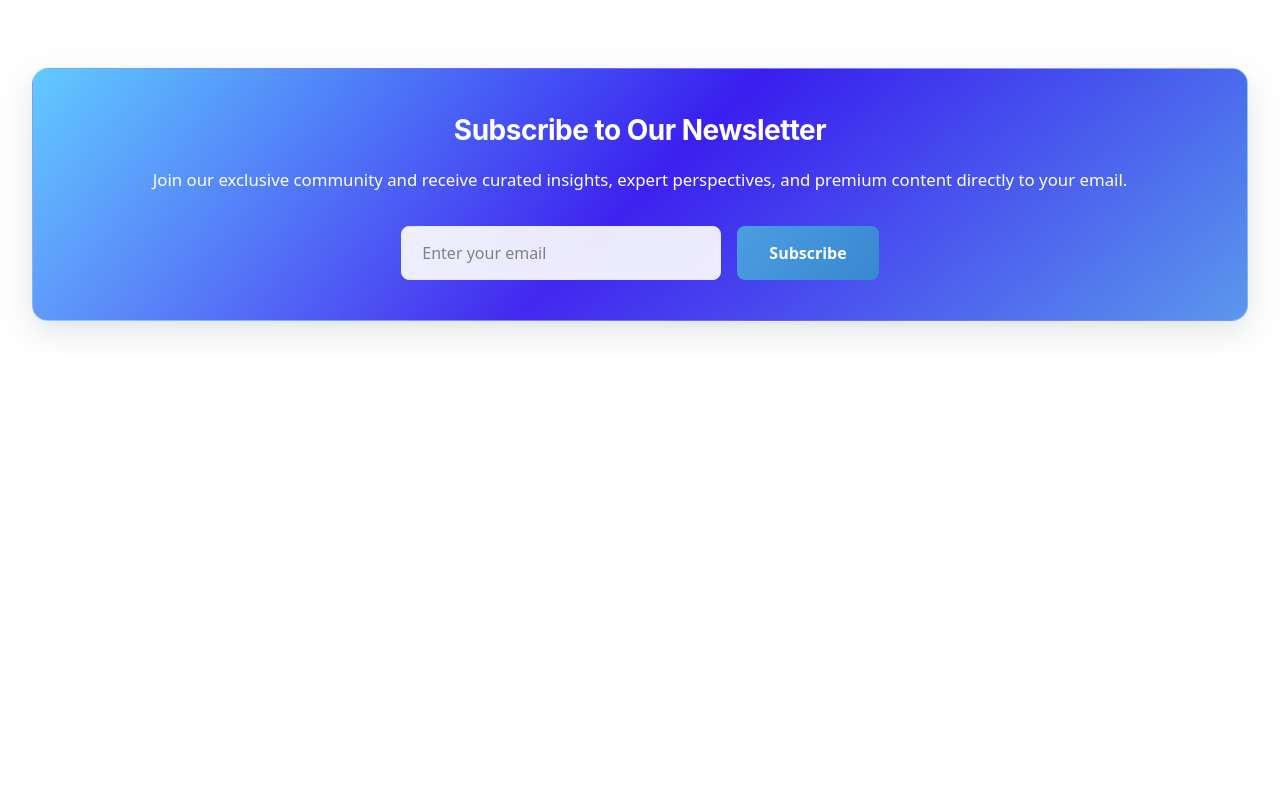
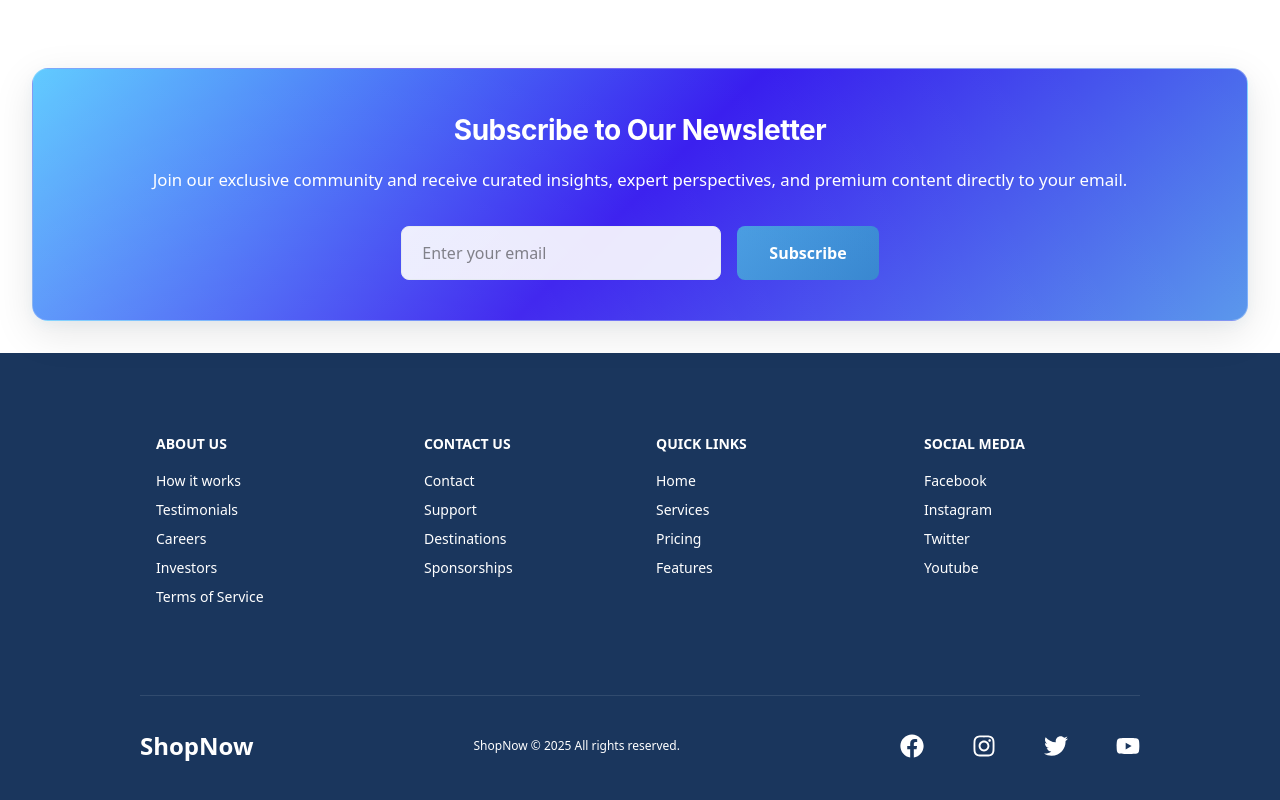
Before and after one commit to chitransh-sr/e-commerce, a React (Vite) app: page / in a window 1280 px wide. Shown: the part 1118-1918 px from the top of the page. Before the commit the page ends 1471 px from the top, so only its background shows below. Built offline with nearby package versions, Linux system fonts and the light colour scheme; no server answers.

Commit message:
feat: footer added

```diff
--- a/package.json
+++ b/package.json
@@ -19,6 +19,7 @@
     "axios": "^1.7.9",
     "react": "^18.3.1",
     "react-dom": "^18.3.1",
+    "react-icons": "^5.5.0",
     "react-router-dom": "^7.1.5",
     "styled-components": "^6.1.15",
     "tailwindcss": "^4.0.6"
--- a/src/App.jsx
+++ b/src/App.jsx
@@ -5,6 +5,7 @@ import Header from './components/header/Header';
 import Cart from './components/cart/Cart';
 import NewsletterSubscription from './components/newsletter/Newsletter';
 import CarauselApp from './components/carousel/Carousel';
+import Footer from './components/footer/Footer'
 
 const HomeLayout = () => (
   <>
@@ -16,6 +17,7 @@ const HomeLayout = () => (
       )}
     </Categories>
     <NewsletterSubscription/>
+    <Footer/>
   </>
 );
 
--- a/src/components/carousel/CarouselStyles.js
+++ b/src/components/carousel/CarouselStyles.js
@@ -6,7 +6,7 @@ const fadeIn = keyframes`
 `;
 
 export const StyledCarouselContainer = styled.div`
-  max-width: 1400px;
+  max-width: 1280px;
   margin: 2rem auto;
   position: relative;
   overflow: hidden;
--- /dev/null
+++ b/src/components/footer/Footer.jsx
@@ -0,0 +1,85 @@
+import React from 'react';
+import {
+  FooterContainer,
+  FooterWrap,
+  FooterLinksContainer,
+  FooterLinksWrapper,
+  FooterLinkItems,
+  FooterLinkTitle,
+  FooterLink,
+  SocialMedia,
+  SocialMediaWrap,
+  SocialLogo,
+  WebsiteRights,
+  SocialIcons,
+  SocialIconLink
+} from './FooterStyles';
+import { FaFacebook, FaInstagram, FaTwitter, FaYoutube } from 'react-icons/fa';
+
+const Footer = () => {
+  return (
+    <FooterContainer>
+      <FooterWrap>
+        <FooterLinksContainer>
+          <FooterLinksWrapper>
+            <FooterLinkItems>
+              <FooterLinkTitle>About Us</FooterLinkTitle>
+              <FooterLink to="/">How it works</FooterLink>
+              <FooterLink to="/">Testimonials</FooterLink>
+              <FooterLink to="/">Careers</FooterLink>
+              <FooterLink to="/">Investors</FooterLink>
+              <FooterLink to="/">Terms of Service</FooterLink>
+            </FooterLinkItems>
+            <FooterLinkItems>
+              <FooterLinkTitle>Contact Us</FooterLinkTitle>
+              <FooterLink to="/">Contact</FooterLink>
+              <FooterLink to="/">Support</FooterLink>
+              <FooterLink to="/">Destinations</FooterLink>
+              <FooterLink to="/">Sponsorships</FooterLink>
+            </FooterLinkItems>
+          </FooterLinksWrapper>
+          <FooterLinksWrapper>
+            <FooterLinkItems>
+              <FooterLinkTitle>Quick Links</FooterLinkTitle>
+              <FooterLink to="/">Home</FooterLink>
+              <FooterLink to="/">Services</FooterLink>
+              <FooterLink to="/">Pricing</FooterLink>
+              <FooterLink to="/">Features</FooterLink>
+            </FooterLinkItems>
+            <FooterLinkItems>
+              <FooterLinkTitle>Social Media</FooterLinkTitle>
+              <FooterLink to="/">Facebook</FooterLink>
+              <FooterLink to="/">Instagram</FooterLink>
+              <FooterLink to="/">Twitter</FooterLink>
+              <FooterLink to="/">Youtube</FooterLink>
+            </FooterLinkItems>
+          </FooterLinksWrapper>
+        </FooterLinksContainer>
+        <SocialMedia>
+          <SocialMediaWrap>
+            <SocialLogo to="/">
+              ShopNow
+            </SocialLogo>
+            <WebsiteRights>ShopNow © {new Date().getFullYear()} All rights reserved.</WebsiteRights>
+            <SocialIcons>
+              <SocialIconLink href="/" target="_blank" aria-label="Facebook">
+                <FaFacebook />
+              </SocialIconLink>
+              <SocialIconLink href="/" target="_blank" aria-label="Instagram">
+                <FaInstagram />
+              </SocialIconLink>
+              <SocialIconLink href="/" target="_blank" aria-label="Twitter">
+                <FaTwitter />
+              </SocialIconLink>
+              <SocialIconLink href="/" target="_blank" aria-label="Youtube">
+                <FaYoutube />
+              </SocialIconLink>
+            </SocialIcons>
+          </SocialMediaWrap>
+        </SocialMedia>
+      </FooterWrap>
+    </FooterContainer>
+  );
+};
+
+export default Footer;
--- /dev/null
+++ b/src/components/footer/FooterStyles.js
@@ -0,0 +1,153 @@
+import styled from 'styled-components';
+import { Link } from 'react-router-dom';
+
+export const FooterContainer = styled.footer`
+  background-color: #1a365d;
+`;
+
+export const FooterWrap = styled.div`
+  padding: 48px 24px;
+  display: flex;
+  flex-direction: column;
+  justify-content: center;
+  align-items: center;
+  max-width: 1100px;
+  margin: 0 auto;
+`;
+
+export const FooterLinksContainer = styled.div`
+  display: flex;
+  flex-wrap: wrap;
+  justify-content: space-between;
+  width: 100%;
+  max-width: 1000px;
+  margin-bottom: 3rem;
+
+  @media screen and (max-width: 820px) {
+    flex-direction: column;
+  }
+`;
+
+export const FooterLinksWrapper = styled.div`
+  display: flex;
+  flex: 1;
+  justify-content: space-between;
+  margin: 16px 0;
+
+  @media screen and (max-width: 820px) {
+    flex-direction: column;
+    margin: 0;
+    width: 100%;
+  }
+`;
+
+export const FooterLinkItems = styled.div`
+  display: flex;
+  flex-direction: column;
+  align-items: flex-start;
+  color: #fff;
+  margin: 16px;
+  width: 200px;
+  box-sizing: border-box;
+
+  @media screen and (max-width: 820px) {
+    width: 100%;
+    margin: 8px 0;
+    align-items: center;
+    text-align: center;
+  }
+`;
+
+export const FooterLinkTitle = styled.h1`
+  font-size: 14px;
+  margin-bottom: 16px;
+  font-weight: 600;
+  text-transform: uppercase;
+
+  @media screen and (max-width: 820px) {
+    margin-bottom: 12px;
+  }
+`;
+
+export const FooterLink = styled(Link)`
+  color: #fff;
+  text-decoration: none;
+  margin-bottom: 0.5rem;
+  font-size: 14px;
+  transition: all 0.3s ease-in-out;
+
+  &:hover {
+    color: rgb(255, 102, 0);
+    padding-left: 6px;
+  }
+
+  @media screen and (max-width: 820px) {
+    margin-bottom: 0.8rem;
+  }
+`;
+
+export const SocialMedia = styled.section`
+  width: 100%;
+  max-width: 1000px;
+`;
+
+export const SocialMediaWrap = styled.div`
+  display: flex;
+  justify-content: space-between;
+  align-items: center;
+  border-top: 1px solid rgba(255, 255, 255, 0.1);
+  padding-top: 2rem;
+
+  @media screen and (max-width: 820px) {
+    flex-direction: column;
+    gap: 1rem;
+    text-align: center;
+  }
+`;
+
+export const SocialLogo = styled(Link)`
+  color: #fff;
+  cursor: pointer;
+  text-decoration: none;
+  font-size: 1.5rem;
+  font-weight: bold;
+  transition: all 0.3s ease-in-out;
+
+  &:hover {
+    color: rgb(255, 102, 0);
+    transform: scale(1.05);
+  }
+`;
+
+export const WebsiteRights = styled.small`
+  color: #fff;
+  font-size: 12px;
+
+  @media screen and (max-width: 820px) {
+    margin: 8px 0;
+  }
+`;
+
+export const SocialIcons = styled.div`
+  display: flex;
+  justify-content: space-between;
+  align-items: center;
+  width: 240px;
+
+  @media screen and (max-width: 820px) {
+    width: 100%;
+    justify-content: center;
+    gap: 24px;
+  }
+`;
+
+export const SocialIconLink = styled.a`
+  color: #fff;
+  font-size: 24px;
+  transition: all 0.3s ease-in-out;
+
+  &:hover {
+    color: rgb(255, 102, 0);
+    transform: translateY(-3px);
+  }
+`;
```
Also changed, not shown: 1 other file (tests, documents, lock files or other folders).
